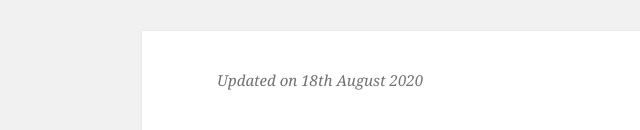
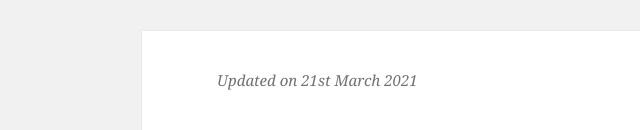
Before and after one commit to FLIGHT-RTM/FLIGHT-RTM.github.io, a plain HTML site: page index.html in a window 1280 px wide. Shown: the part 1104-1234 px from the top of the page, 310-950 px from the left. Drawn offline with Linux system fonts and the light colour scheme.

Commit message:
Update index.html

```diff
--- a/index.html
+++ b/index.html
@@ -93,7 +93,7 @@
 
 	<footer id="colophon" class="site-footer" role="contentinfo">
 		<div class="site-info">
-			<em>Updated on 18th August 2020</em>
+			<em>Updated on 21st March 2021</em>
 		</div>
 	</footer>
 
```
